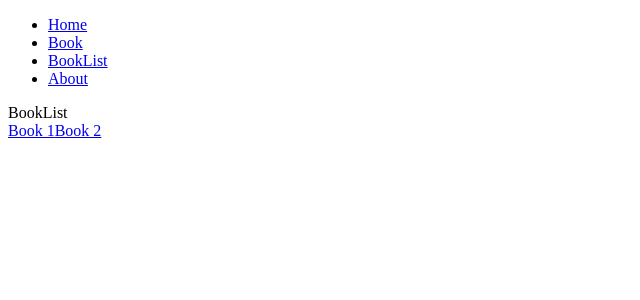
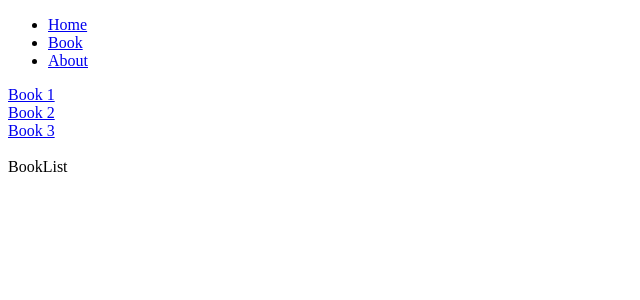
Before and after one commit to NamalTharindu97/react_router_dom, a React (Create React App) app: page /Books in a window 1280 px wide. Shown: the top 300 px of the page, without its empty margins (0-640 px from the left). Built offline with nearby package versions, Linux system fonts and the light colour scheme.

Commit message:
nested_routes_BookLayout.jsx

```diff
--- a/src/App.js
+++ b/src/App.js
@@ -5,6 +5,7 @@ import { BookList } from "./pages/BookList";
 import { Contacts } from "./pages/Contacts";
 import { Books } from "./Components/Books";
 import { NotFound } from "./Components/NotFound";
+import { BookLayout } from "./BookLayout";
 
 function App() {
   return (
@@ -16,10 +17,7 @@ function App() {
               <Link to="/">Home</Link>
             </li>
             <li>
-              <Link to="/Books/:id">Book</Link>
-            </li>
-            <li>
-              <Link to="/Books">BookList</Link>
+              <Link to="/Books">Book</Link>
             </li>
             <li>
               <Link to="/About">About</Link>
@@ -30,9 +28,12 @@ function App() {
         <Routes>
           <Route path="/" element={<Home />} />
           <Route path="/About" element={<About />} />
-          <Route path="/Books" element={<BookList />} />
           <Route path="/Contacts" element={<Contacts />} />
-          <Route path="/Books/:id" element={<Books />} />
+          {/* nested routing */}
+          <Route path="/Books" element={<BookLayout />}>
+            <Route index element={<BookList />} />
+            <Route path=":id" element={<Books />} />
+          </Route>
           <Route path="*" element={<NotFound />} />
         </Routes>
       </>
--- /dev/null
+++ b/src/BookLayout.js
@@ -0,0 +1,16 @@
+import { Link, Outlet } from "react-router-dom";
+export function BookLayout() {
+  return (
+    <>
+      <div>
+        <Link to="/Books/1">Book 1</Link>
+        <br />
+        <Link to="/Books/2">Book 2</Link>
+        <br />
+        <Link to="/Books/3">Book 3</Link>
+      </div>
+      <br />
+      <Outlet /> {/* render the current route */}
+    </>
+  );
+}
--- a/src/pages/BookList.jsx
+++ b/src/pages/BookList.jsx
@@ -1,14 +1,9 @@
 import React from "react";
-import { Link } from "react-router-dom";
 
 export const BookList = () => {
   return (
     <div>
       <div>BookList</div>
-      <div>
-        <Link to="/Books/1">Book 1</Link>
-        <Link to="/Books/2">Book 2</Link>
-      </div>
     </div>
   );
 };
```
